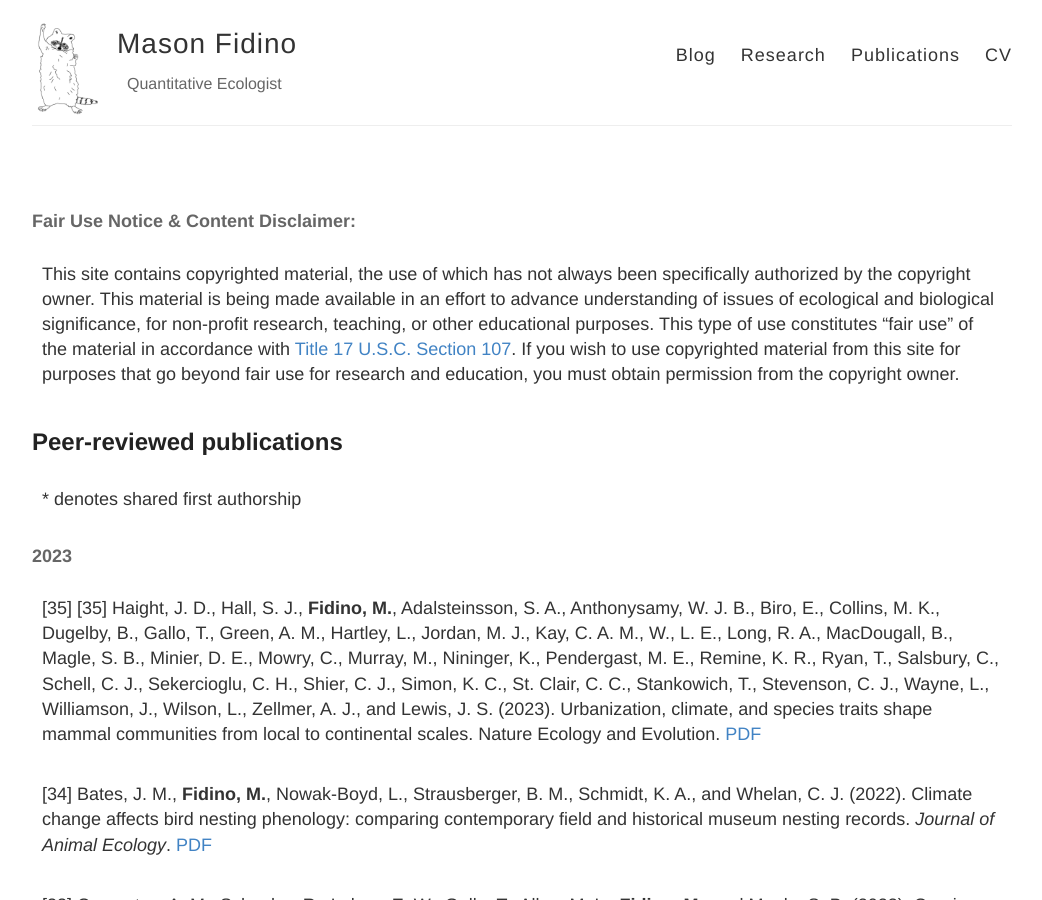
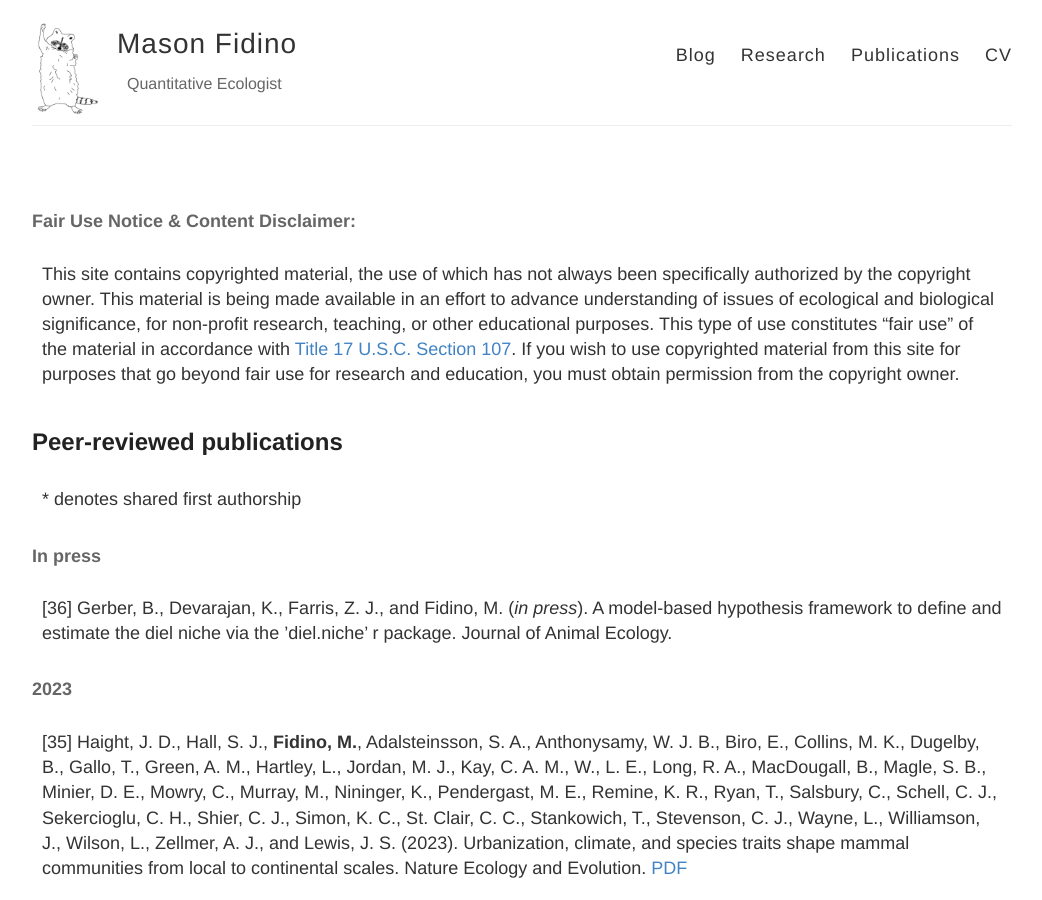
Before and after one commit to mfidino/mfidino.github.io, a Jekyll site: the page built from publications.md, in a window 1280 px wide and 900 px high. Shown: the whole window, without its empty margins (118-1160 px from the left). Built offline with Jekyll 4.4.1, drawn with Linux system fonts in a browser that asks for light colours.

Commit message:
publication accepted

```diff
--- a/publications.md
+++ b/publications.md
@@ -14,12 +14,15 @@
 
 <sup>\*</sup> denotes shared first authorship
 
+#### In press
+
+[36] Gerber, B., Devarajan, K., Farris, Z. J., and Fidino, M. (*in press*). A model-based hypothesis framework to define and estimate the diel niche via the ’diel.niche’ r package. Journal of Animal Ecology.
 
 
 
 #### 2023
 
-[35] [35] Haight, J. D., Hall, S. J., **Fidino, M.**, Adalsteinsson, S. A., Anthonysamy, W. J. B., Biro, E., Collins, M. K., Dugelby, B., Gallo, T., Green, A. M., Hartley, L., Jordan, M. J., Kay, C. A. M., W., L. E., Long, R. A., MacDougall, B., Magle, S. B., Minier, D. E., Mowry, C., Murray, M., Nininger, K., Pendergast, M. E., Remine, K. R., Ryan, T., Salsbury, C., Schell, C. J., Sekercioglu, C. H., Shier, C. J., Simon, K. C., St. Clair, C. C., Stankowich, T., Stevenson, C. J., Wayne, L., Williamson, J., Wilson, L., Zellmer, A. J., and Lewis, J. S. (2023). Urbanization, climate, and species traits shape mammal communities from local to continental scales. Nature Ecology and Evolution. [PDF](../public/Haight_2023.pdf)
+[35] Haight, J. D., Hall, S. J., **Fidino, M.**, Adalsteinsson, S. A., Anthonysamy, W. J. B., Biro, E., Collins, M. K., Dugelby, B., Gallo, T., Green, A. M., Hartley, L., Jordan, M. J., Kay, C. A. M., W., L. E., Long, R. A., MacDougall, B., Magle, S. B., Minier, D. E., Mowry, C., Murray, M., Nininger, K., Pendergast, M. E., Remine, K. R., Ryan, T., Salsbury, C., Schell, C. J., Sekercioglu, C. H., Shier, C. J., Simon, K. C., St. Clair, C. C., Stankowich, T., Stevenson, C. J., Wayne, L., Williamson, J., Wilson, L., Zellmer, A. J., and Lewis, J. S. (2023). Urbanization, climate, and species traits shape mammal communities from local to continental scales. Nature Ecology and Evolution. [PDF](../public/Haight_2023.pdf)
 
 
 [34] Bates, J. M., **Fidino, M.**, Nowak-Boyd, L., Strausberger, B. M., Schmidt, K. A., and Whelan, C. J. (2022). Climate change affects bird nesting phenology: comparing contemporary field and historical museum nesting records. *Journal of Animal Ecology*. [PDF](../public/Bates_2022.pdf)
```
Also changed, not shown: 1 other file.
